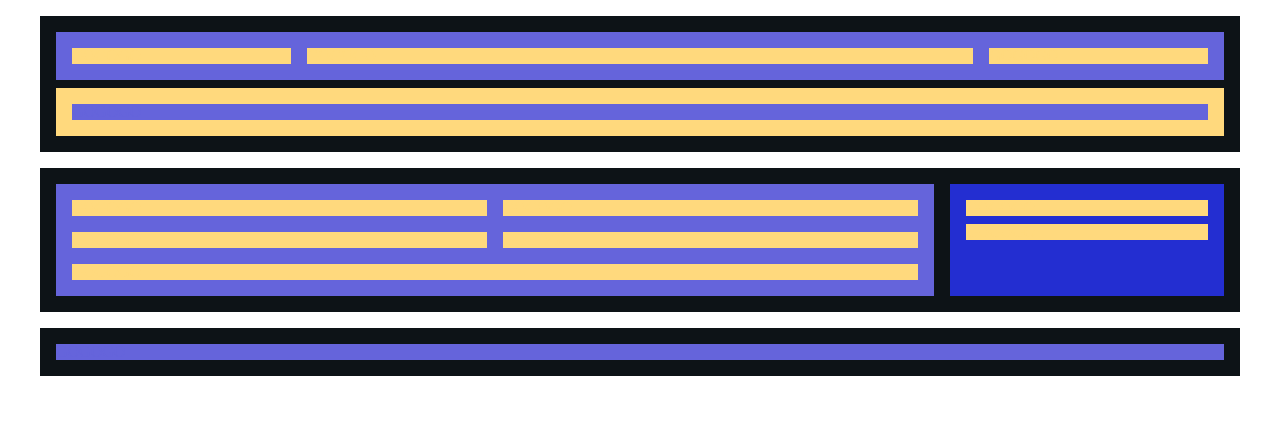
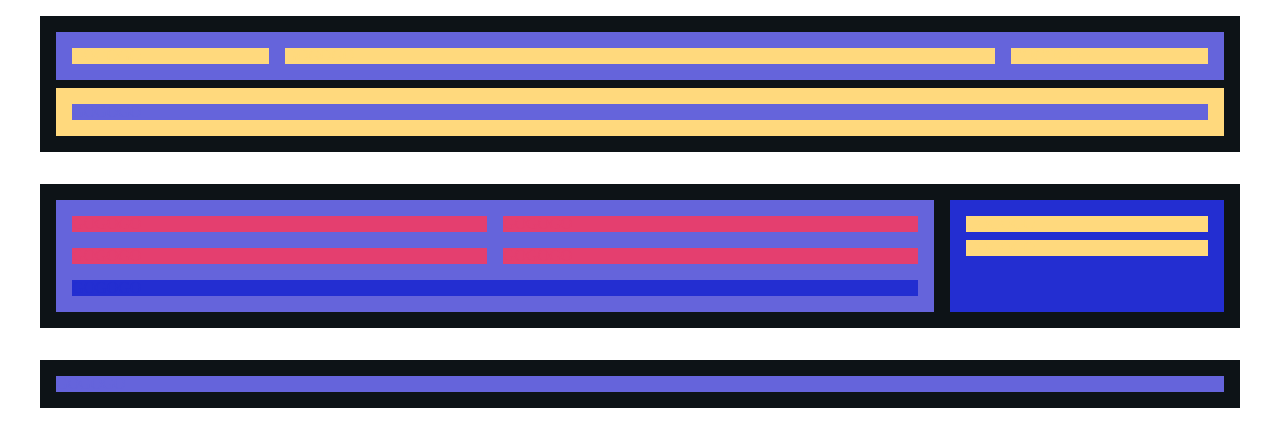
Before and after one commit to Txintxor/IT_academy_maquetacio, a plain HTML site: page nivell-1/index.html in a window 1280 px wide. Drawn offline with Linux system fonts and the light colour scheme.

Commit message:
Correcions dels exercicis de nivell 1

```diff
--- a/nivell-1/index.html
+++ b/nivell-1/index.html
@@ -6,43 +6,37 @@
   <meta http-equiv="X-UA-Compatible" content="IE=edge">
   <meta name="viewport" content="width=device-width, initial-scale=1.0">
   <link rel="stylesheet" href="style.css">
+  <link rel="stylesheet" href="responsive.css">
   <title>Maquetaciò nivell 1</title>
 </head>
 
 <body>
   <header>
     <nav>
-      <ul id="ulSide">
-        <li class=" liSide">GOGOGO</li>
-        <li id="mid">GOGOGO</li>
-        <li class=" liSide">GOGOGO</li>
+      <ul id="navBar">
+        <li class="navLi navLiSide" id="navLi1">GOGOGO</li>
+        <li class="navLi" id="navLi2">GOGOGO</li>
+        <li class="navLi" id="navLi3">GOGOGO</li>
       </ul>
     </nav>
-    <section>
-      <h1>GOGOGO</h1>
-    </section>
+    <article id="navJumbotron">
+      <h1 id="navJumbotronText">GOGOGO</h1>
+    </article>
   </header>
 
-  <main>
-    <article>
-      <ul class="mainUl">
-        <li class="mainLi separateLi">GOGOGO</li>
-        <li class="mainLi">GOGOGO</li>
-      </ul>
-      <ul class="mainUl">
-        <li class="mainLi separateLi">GOGOGO</li>
-        <li class="mainLi">GOGOGO</li>
-      </ul>
-      <ul class="mainUl">
-        <li class="mainLi" id="bottomLi">GOGOGO</li>
-      </ul>
-    </article>
-    <aside>
-      <p>GOGOGO</p>
-      <p>GOGOGO</p>
+  <div id="mainContainer">
+    <section id="cardContainer">
+      <article class="mainArticle" id="main1">GOGOGO</article>
+      <article class="mainArticle" id="main2">GOGOGO</article>
+      <article class="mainArticle" id="main3">GOGOGO</article>
+      <article class="mainArticle" id="main4">GOGOGO</article>
+      <article class="mainArticle" id="bottomArticle">GOGOGO</article>
+    </section>
+    <aside id="asideContainer">
+      <p class="asideText">GOGOGO</p>
+      <p class="asideText">GOGOGO</p>
     </aside>
-
-  </main>
+  </div>
   <footer>
     GOGOGO
   </footer>
--- /dev/null
+++ b/nivell-1/responsive.css
@@ -0,0 +1,24 @@
+/*RESPONSIVE*/
+
+@media(max-width: 961px) {
+	#mainContainer {
+    display:flex;
+		flex-direction: column;
+    border: solid 1rem var(--third-color);
+	}
+
+  #asideContainer {
+    border: 0;
+    border-top: solid 1rem var(--third-color);
+  }
+
+}
+
+@media(max-width: 481px) {
+
+	#cardContainer {
+    display: flex;
+		flex-direction: column;
+
+	}
+}
--- a/nivell-1/style.css
+++ b/nivell-1/style.css
@@ -65,7 +65,7 @@ table {
 	--white: #d8d8ec;
 }
 
-/* CSS STYLES*/
+/* CSS GENERAL STYLES*/
 body {
 	margin: 0 auto;
 	max-width: 1200px;
@@ -74,132 +74,117 @@ body {
 }
 
 header,
-main,
+#mainContainer,
 footer {
 	border: solid 1rem var(--black);
-	margin-top: 1rem ;
+	margin: 1rem 0;
 }
 
 /*HEADER*/
-#ulSide {
+
+#navBar {
+	display: flex;
+	padding: 0 1rem;
 	background-color: var(--second-color);
 	border-bottom: solid 0.5rem var(--black);
 }
 
-ul,
-section {
+#navJumbotron,
+#navBar {
 	display: flex;
 	padding: 0 1rem;
 }
 
-li {
+.navLiSide {
+	flex-grow: 1;
+}
+
+#navLi2 {
+	flex-grow: 5;
+	margin: 1rem 1rem;
+}
+
+#navJumbotron {
+	background-color: var(--third-color);
+}
+
+.navLi {
 	background-color: var(--third-color);
 	color: var(--third-color);
 	border: 1rem;
 }
 
-li,
-h1 {
+.navLi,
+#navJumbotronText {
 	margin: 1rem 0;
 	flex-grow: 1;
 }
 
-h1,
+#navJumbotronText,
 footer {
 	background-color: var(--second-color);
 	color: var(--second-color);
 }
 
-section {
-	background-color: var(--third-color);
-}
-
-#mid {
-	flex-grow: 4;
-	margin: 1rem 1rem;
-}
 
 /*CONTENT*/
 
-main {
+#mainContainer {
 	display: flex;
 	flex-direction: row;
 	background-color: var(--second-color);
 }
 
-article {
-	display: flex;
-	flex-direction: column;
-	flex-grow: 4;
-	padding-top: 1rem;
-	margin: 0;
+#main1 {
+	grid-area: main1;
 }
 
-
-.mainUl {
-margin-bottom: 1rem;
+#main2 {
+	grid-area: main2;
 }
 
-.mainLi {
-	margin: 0;
-}
-.separateLi {
-	margin-right: 1rem;
+#main3 {
+	grid-area: main3;
 }
 
-aside {
+#main4 {
+	grid-area: main4;
+}
+
+#bottomArticle {
+	background-color: var(--main-color);
+	color: var(--main-color);
+	grid-area: bottomArticle;
+}
+
+.mainArticle {
+	background-color: var(--fourth-color);
+	color: var(--fourth-color);
+
+}
+
+#cardContainer {
+	display: grid;
+	grid-template-areas:
+		"main1 main2"
+		"main3 main4"
+		"bottomArticle bottomArticle";
+	grid-gap: 1rem;
+	flex-grow: 4;
+	background-color: var(--second-color);
+	padding: 1rem;
+}
+
+#asideContainer {
+	flex-grow: 1;
 	border-left: solid 1rem var(--black);
 	background-color: var(--main-color);
 	flex-grow: 1;
 	padding: 0.5rem 1rem;
 }
 
-p {
+.asideText {
 	background-color: var(--third-color);
 	margin: 0.5rem 0;
 	color: var(--third-color);
 }
-
-
-
-/*RESPONSIVE*/
-
-@media(max-width: 961px) {
-	main {
-		flex-direction: column;
-	}
-
-	aside {
-		border: 0;
-		border-top: solid 1rem var(--black);
-	}
-}
-
-@media(max-width: 481px) {
-
-	.mainUl,
-	#ulSide {
-		flex-direction: column;
-
-	}
-	article {
-		padding-top: 1rem;
-	}
-
-	#mid,
-	.separateLi {
-		margin: 0;
-	}
-
-	.separateLi {
-		margin-bottom: 1rem;
-	}
-
-	main {
-		border: solid 1rem var(--fourth-color);
-	}
-
-	aside {
-		border-top: solid 1rem var(--fourth-color);
-	}
-}
```
